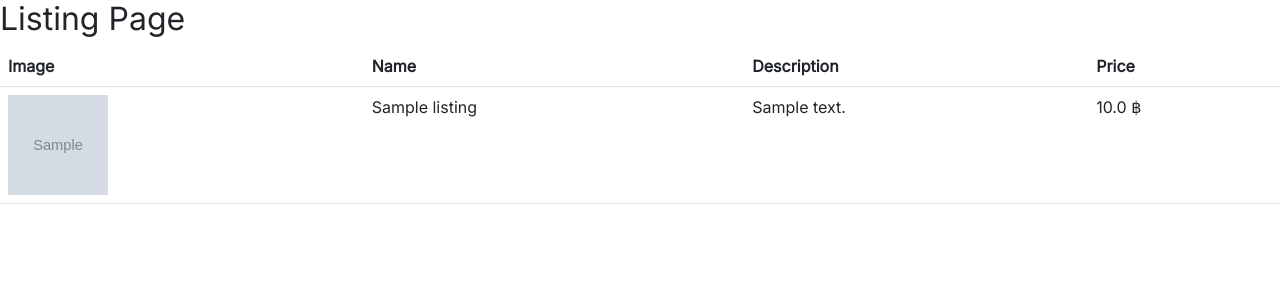
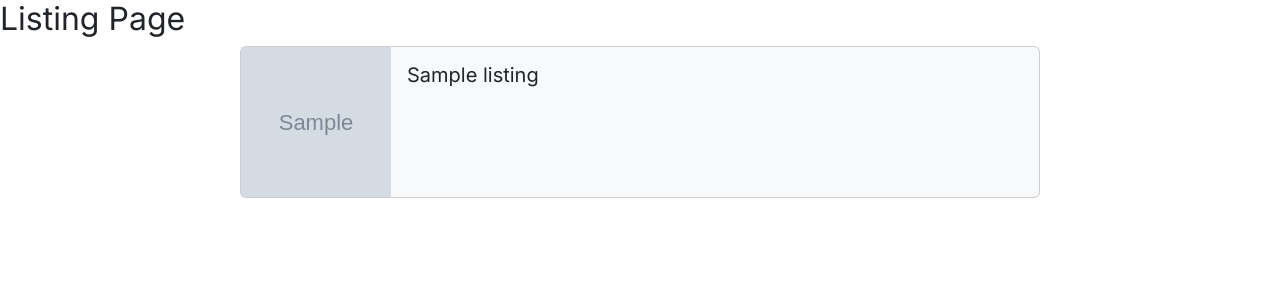
Before and after one commit to muic-trading-cards/backend, a Flask app: page /listing in a window 1280 px wide. Shown: the part 56-356 px from the top of the page. Run offline with Flask 3, Linux system fonts and the light colour scheme; a user stored in the database is signed in; tables that the repository leaves empty hold one stand-in row (values such as "Sample post"); grey boxes marked "Sample" are stand-in pictures; parts of the project's set-up code (start-up, migrations or seed data) failed here and were passed over.

Commit message:
Added listing view

```diff
--- a/app/card.py
+++ b/app/card.py
@@ -33,9 +33,10 @@ def create_card():
 
         return redirect(url_for("card.display_card"))
 
-@card.route('/create_card/<card_id>')
+@card.route('/view_card/<card_id>')
 @login_required
 def view_card(card_id):
     session = Session()
     card = session.query(Card).filter_by(id = card_id).first()
+    session.close()
     return render_template("view_card.html", card = card)
--- a/app/listing.py
+++ b/app/listing.py
@@ -44,3 +44,11 @@ def create_listing(card_id):
             flash("Please create listing by clicking sell on the card page")
             return redirect(url_for('card.displaycard'))
         return redirect(url_for("listing.display_listing"))
+
+@listing.route('/view_listing/<listing_id>')
+@login_required
+def view_listing(listing_id):
+    session = Session()
+    listing = session.query(Listing).filter_by(id = listing_id).first()
+    session.close
+    return render_template("view_listing.html", listing=listing)
--- a/app/templates/listing.html
+++ b/app/templates/listing.html
@@ -1,24 +1,13 @@
 {% extends "base.html" %}
 {% block content %}
 <h2>Listing Page</h2>
-<table class="table table-hover">
-    <thead>
-        <tr>
-            <th scope="col">Image</th>
-            <th scope="col">Name</th>
-            <th scope="col">Description</th>
-            <th scope="col">Price</th>
-        </tr>
-    </thead>
-    <tbody>
-        {% for listing in listings %}
-            <tr>
-                <td><img src="{{ listing.listing_image }}" height="100" width="100"></td>
-                <td>{{ listing.listing_name }}</td>
-                <td>{{ listing.listing_description }}</td>
-                <td>{{ listing.listing_price }} ฿</td>
-            </tr>
-        {% endfor %}
-    </tbody>
-</table>
+{% for listing in listings %}
+<div class="card flex-row position-relative bg-light mx-auto mb-3" style="max-width: 50rem;">
+    <img class="card-img-left example-card-img-responsive" src="{{listing.listing_image}}" width="150" height="150"/>
+    <div class="card-body">
+      <h4 class="card-title h5 h4-sm">{{listing.listing_name}}</h4>
+      <a href= "{{url_for('listing.view_listing', listing_id=listing.id)}}" class= "stretched-link"></a>
+    </div>
+</div>
+{% endfor %}
 {% endblock %}
```
Also changed, not shown: app/templates/view_listing.html (added, +11 -0 lines).
